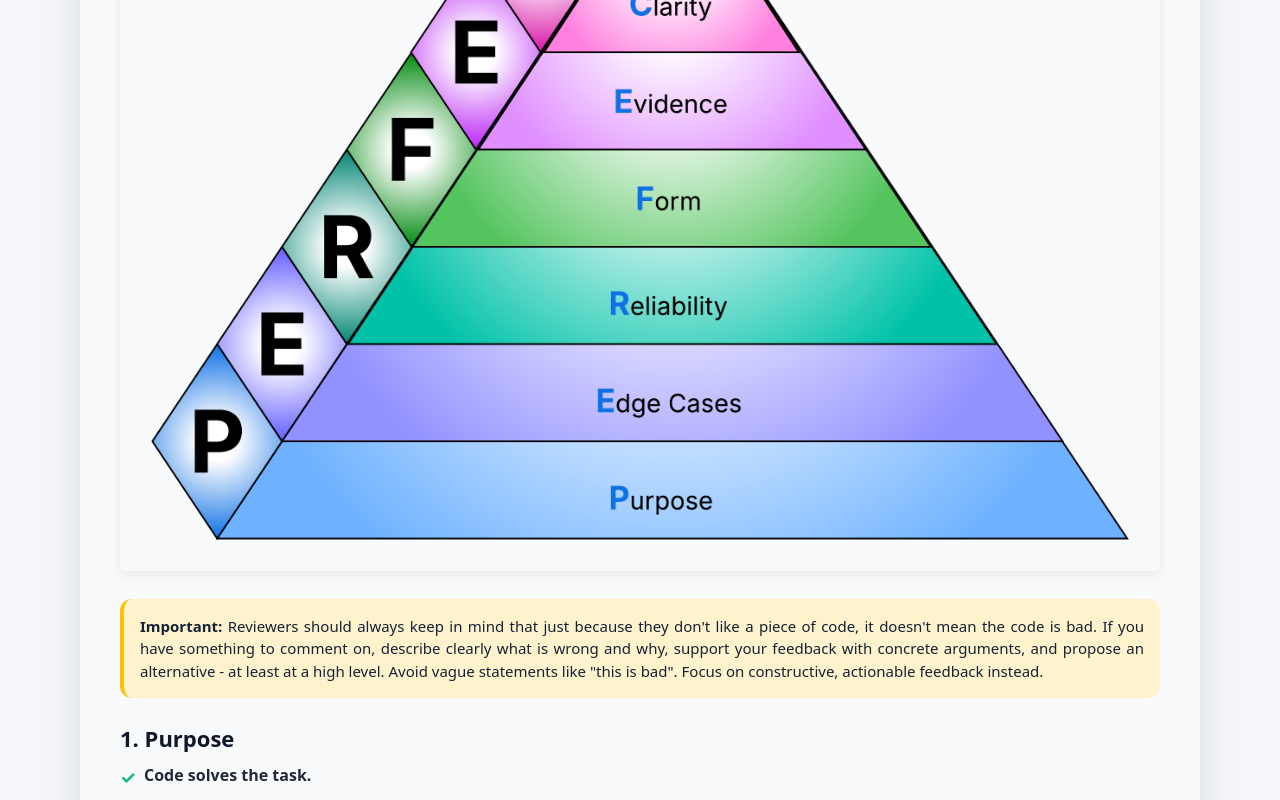
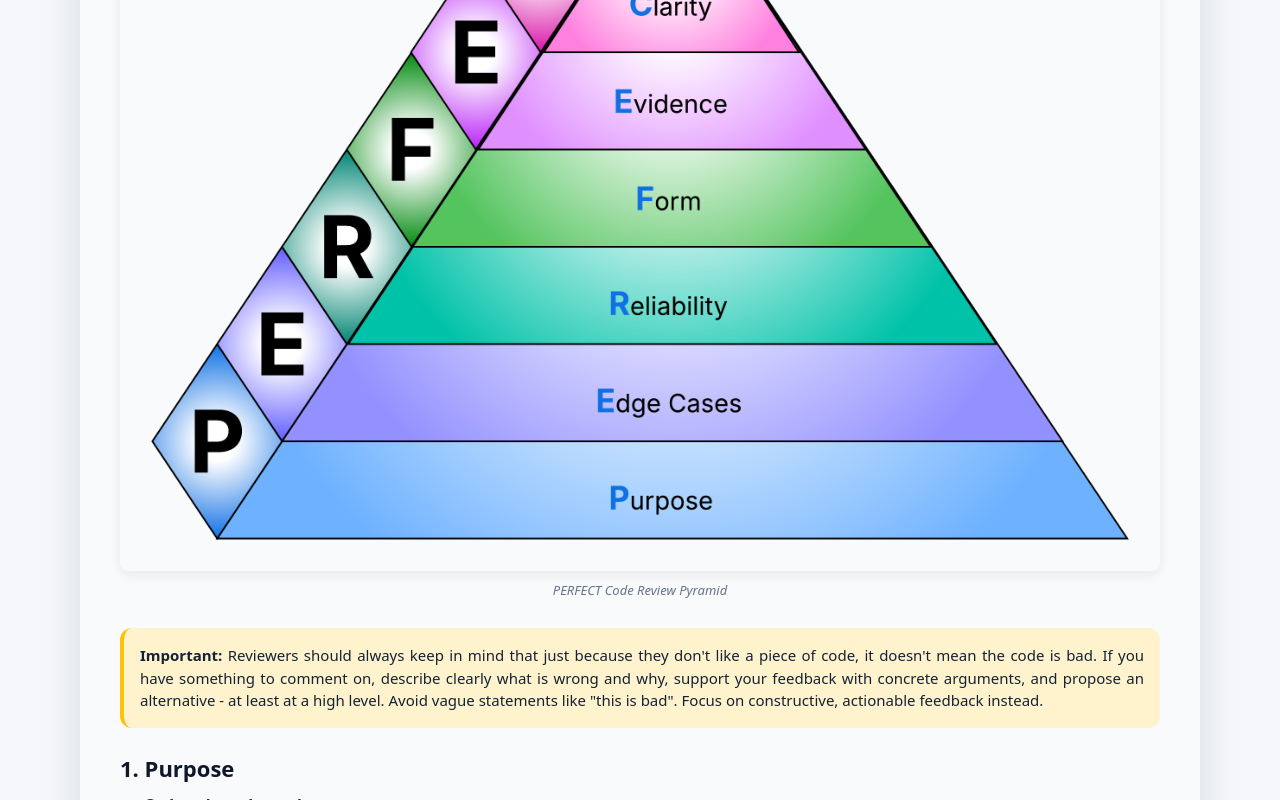
Before and after one commit to bastrich/my-site, a plain HTML site: page perfect-code-review/index.html in a window 1280 px wide. Shown: the part 1603-2403 px from the top of the page. Drawn offline with Linux system fonts and the light colour scheme.

Commit message:
Fix image title

```diff
--- a/perfect-code-review/index.html
+++ b/perfect-code-review/index.html
@@ -116,7 +116,14 @@
                     </p>
                 </div>
 
-                <img src="img/perfect_pyramid.png" alt="PERFECT Code Review Pyramid" class="article-image">
+                <figure class="article-figure">
+                    <img src="img/perfect_pyramid.png" alt="PERFECT Code Review Pyramid" class="article-image">
+                    <figcaption class="article-caption">
+                        PERFECT Code Review Pyramid
+                    </figcaption>
+                </figure>
+
+
 
                 <div class="section-body" style="margin-top: 20px; padding: 16px; background: #fff3cd; border-radius: 12px; border-left: 4px solid #ffc107;">
                     <p style="margin: 0;">
```
